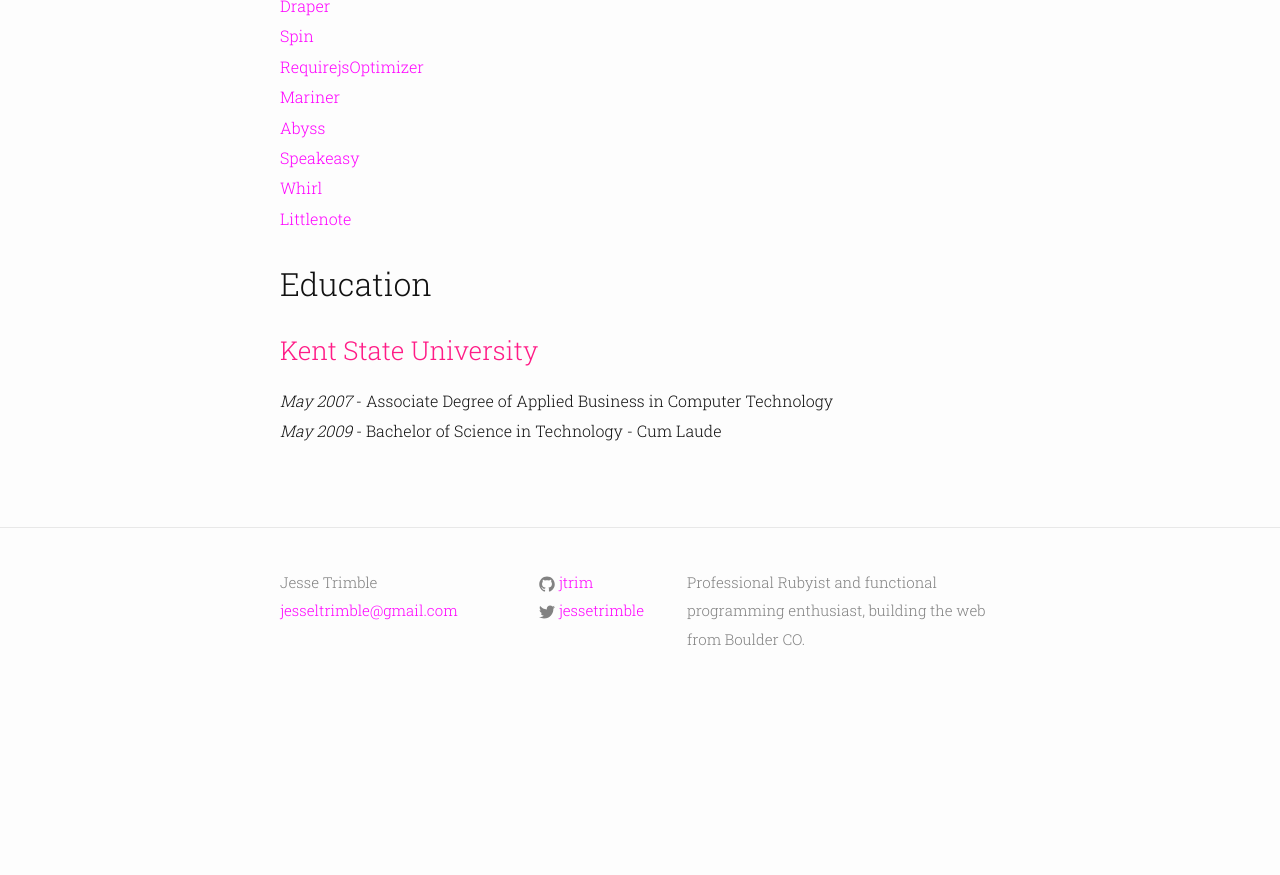
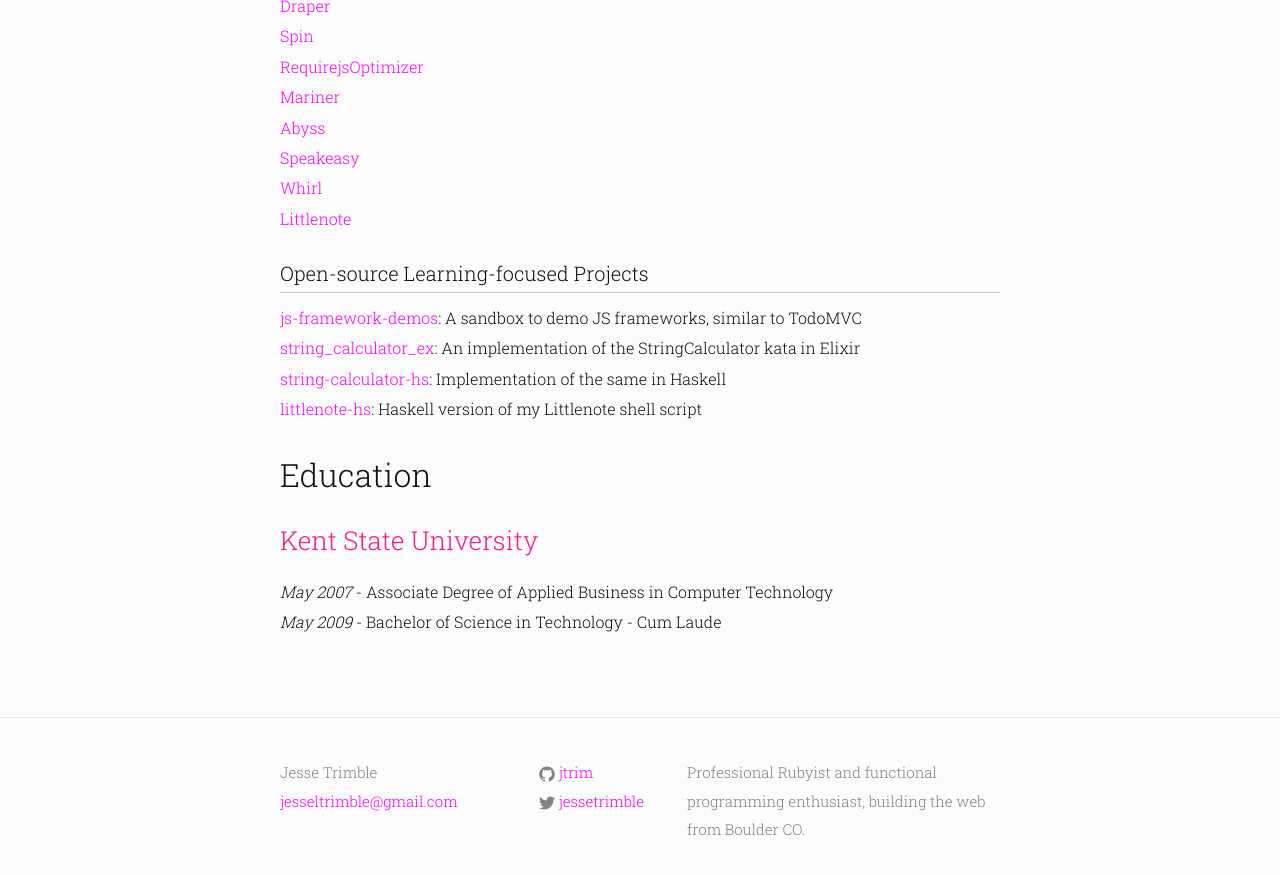
Before and after one commit to jtrim/jtrim.github.io, a Jekyll site: the page built from resume.md, in a window 1280 px wide and 900 px high, scrolled down 3289 px. Shown: the top 875 px of the window. Built offline with Jekyll 4.4.1, drawn with Linux system fonts in a browser that asks for light colours; some web fonts are replaced; before the commit the page ends 4022 px from its top, so only the background shows below that.

Commit message:
Add open-source learning to resume

```diff
--- a/resume.md
+++ b/resume.md
@@ -92,6 +92,13 @@ Visual Studio, Adobe Flash, Adobe Flex, Actionscript3
 [Whirl](https://github.com/jtrim/whirl)<br>
 [Littlenote](https://github.com/jtrim/littlenote)
 
+#### Open-source Learning-focused Projects
+
+[js-framework-demos](https://github.com/jtrim/js-framework-demos): A sandbox to demo JS frameworks, similar to TodoMVC<br>
+[string_calculator_ex](https://github.com/jtrim/string_calculator_ex): An implementation of the StringCalculator kata in Elixir<br>
+[string-calculator-hs](https://github.com/jtrim/string-calculator-hs): Implementation of the same in Haskell<br>
+[littlenote-hs](https://github.com/jtrim/littlenote-hs): Haskell version of my Littlenote shell script<br>
+
 ## Education
 
 ### Kent State University
```
